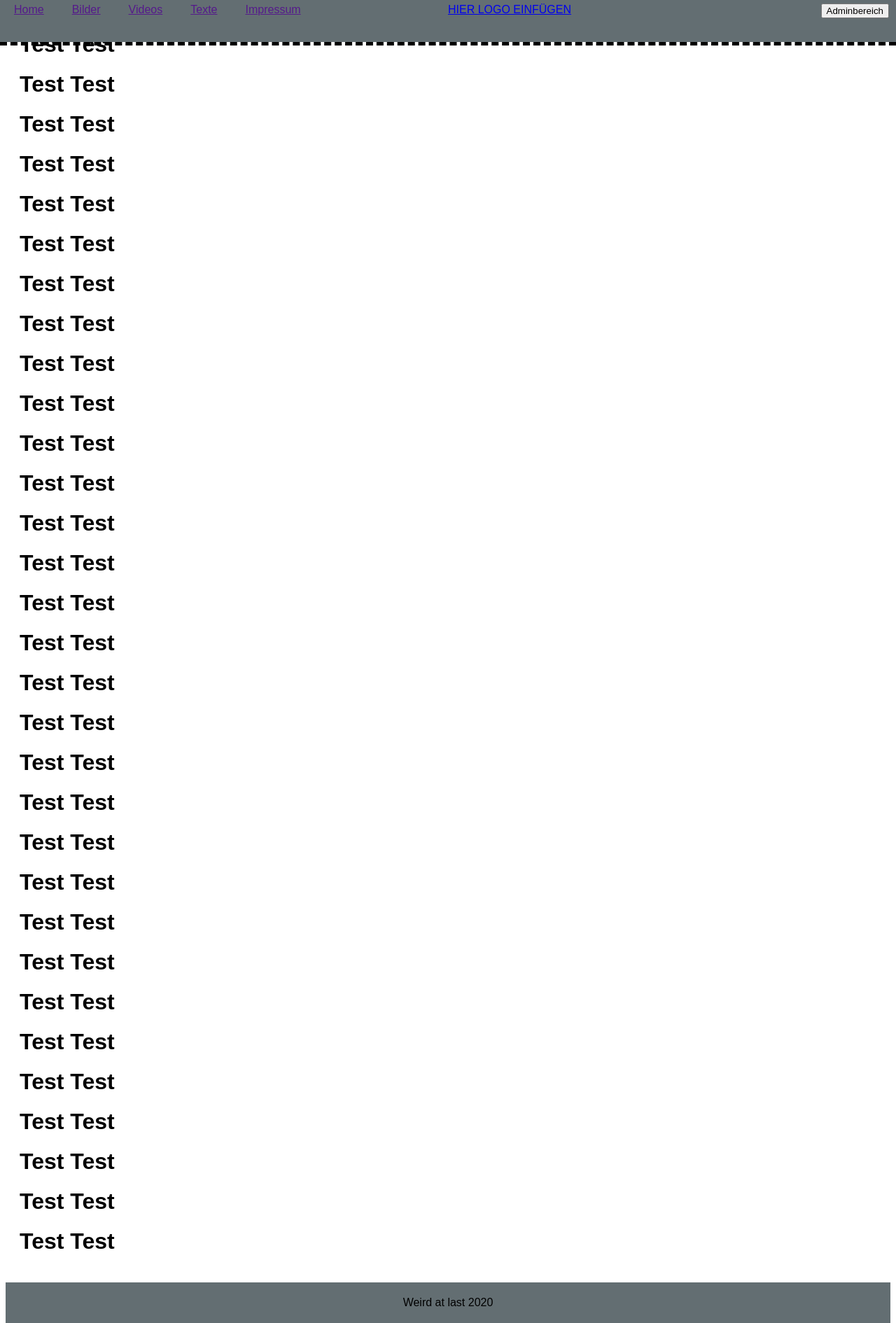
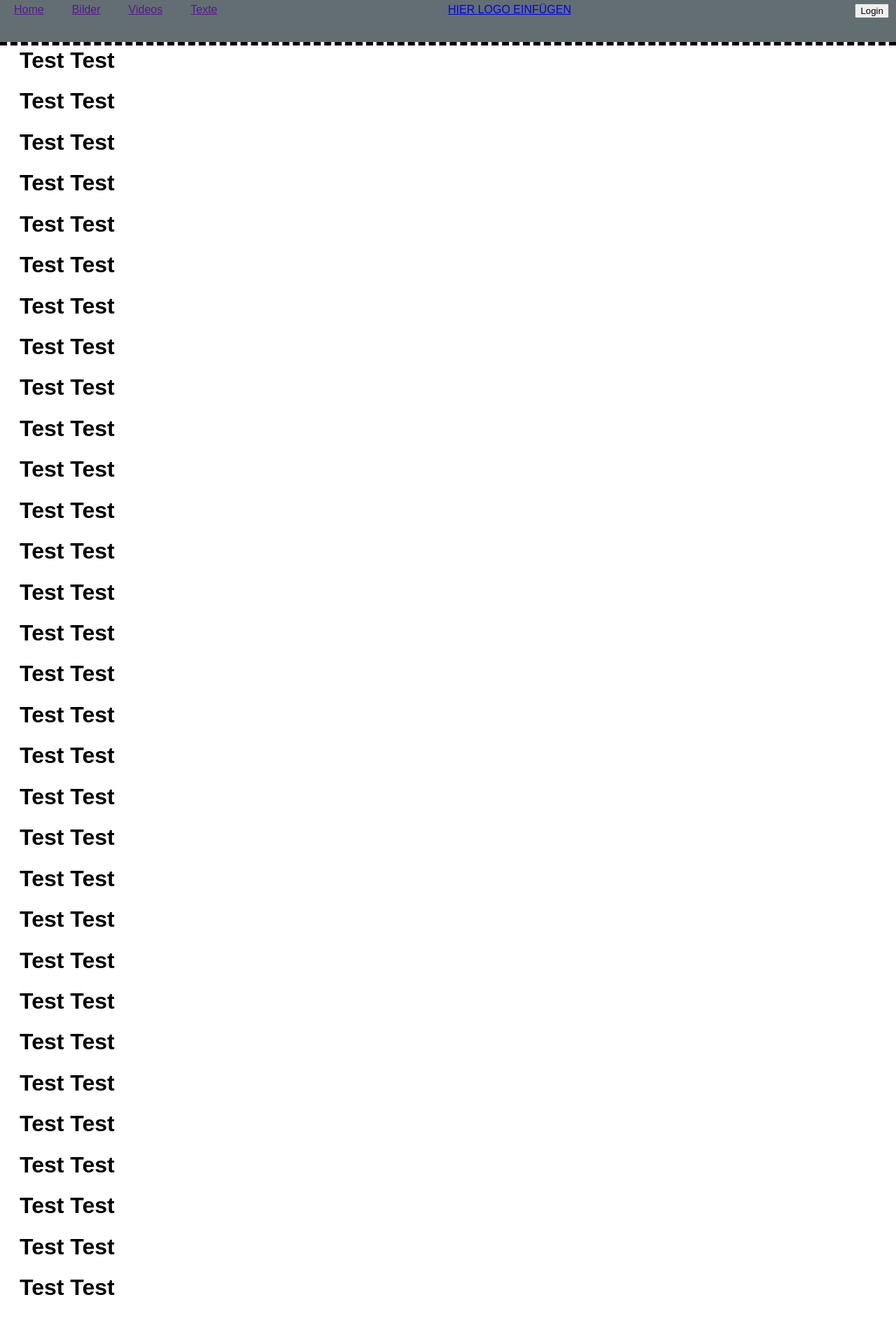
Before and after one commit to OldJenkins/Webseite-Horvart, an Angular app: page / in a window 1280 px wide. Shown: the part 40-1930 px from the top of the page at 70% size. Built offline with nearby package versions, Linux system fonts and the light colour scheme.

Commit message:
Header & Footer V1.1

```diff
--- a/src/app/app.component.css
+++ b/src/app/app.component.css
@@ -83,13 +83,7 @@ body {
     margin: 0;
     font: 16px Sans-Serif;
   }
-  h1 {
-    margin: 0 0 20px 0;
-  }
+
   p {
     margin: 0 0 20px 0;
   }
-  .foot {
-
-    padding: 20px;
-  }
--- a/src/app/app.component.html
+++ b/src/app/app.component.html
@@ -6,7 +6,7 @@
         <a class="nav2" href="">Bilder</a>
         <a class="nav2" href="">Videos</a>
         <a class="nav2" href="">Texte</a>
-        <a class="nav2" href="">Impressum</a>
+
     </div>
     <div class="navlogo">
         <a href="/">
@@ -14,7 +14,7 @@
         </a>
     </div>
 <div class="navadmin">
-    <button aria-label="Admin">Adminbereich</button>
+    <button aria-label="Admin">Login</button>
 </div>
     <hr class="dashedline" >
 </div>
@@ -61,7 +61,6 @@
         <a href="">Impressum</a>
         <br>
         <a href="">Insta Icon</a>
-        <br>
         <a href="">Twitter Icon</a>
     </div>
 </div>
```
